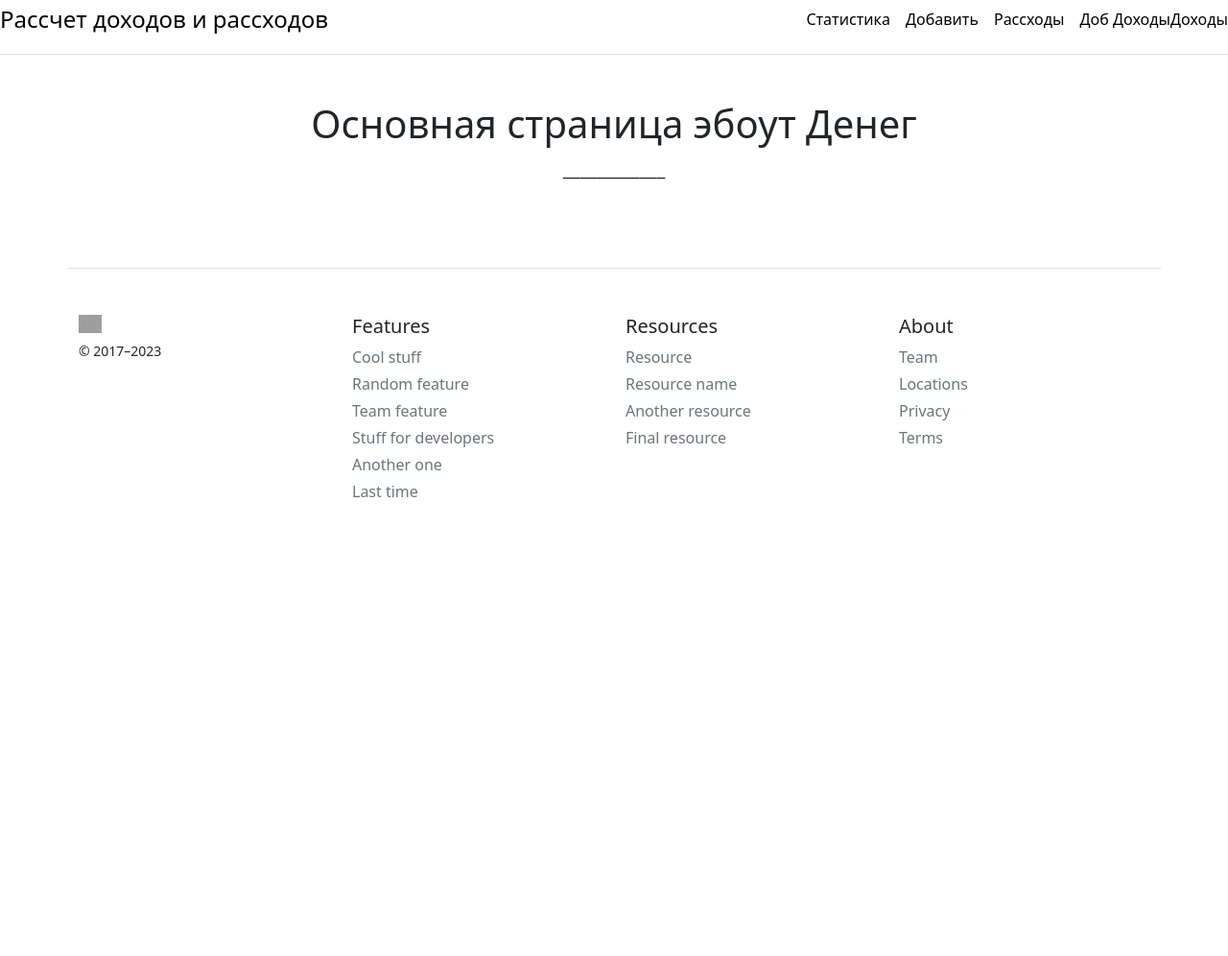
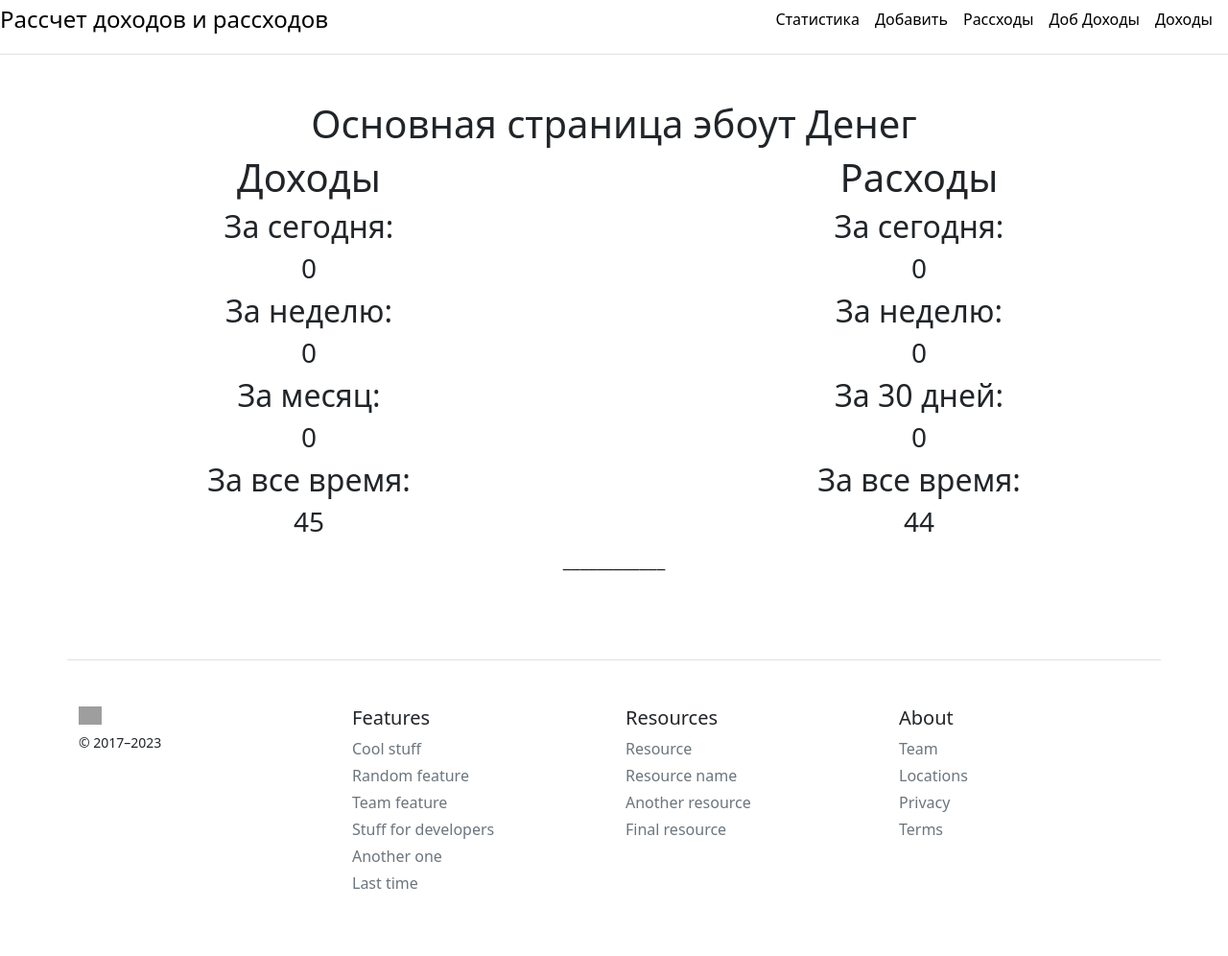
Before and after one commit to Artembase/Python_Flask, a Flask app: page /about in a window 1280 px wide. Shown: the whole page at 96% size. Before the commit the page ends 518 px from the top, so only its background shows below. Run offline with Flask 3, Linux system fonts and the light colour scheme; grey boxes are pictures that could not be loaded.

Commit message:
refactor: about page for output data

```diff
--- a/app.py
+++ b/app.py
@@ -19,7 +19,7 @@ class Article(db.Model):
     index = db.Column(db.String(100), primary_key=False, default='')
     quantity = db.Column(db.Integer)
     cost = db.Column(db.Integer, nullable=False)
-    date = db.Column(db.DateTime, default=datetime.utcnow)
+    date = db.Column(db.DateTime, default=datetime.now)
 
     def __repr__(self):
         return '<Article %r>' % self.id
@@ -43,8 +43,62 @@ def index():
 
 
 @app.route('/about')
-def about():
-    return render_template("about.html")
+def about_posts():
+    sum_articles = 0
+    sum_articles_for_today = 0
+    sum_articles_for_week = 0
+    sum_articles_for_month = 0
+    sum_income = 0
+    sum_incomes_for_today = 0
+    sum_incomes_for_week = 0
+    sum_incomes_for_month = 0
+    for_date = ''
+
+    to_day = datetime.today().date()
+    a = ''
+    articles = Article.query.order_by(Article.date.desc()).all()
+
+    for e in articles:
+        sum_articles += e.cost
+        for_date = e.date.date()
+        # разница в днях между сегодня и дой из бд
+        a = to_day - for_date
+        a = a.days
+        if a < 1:
+            sum_articles_for_today += e.cost
+        elif a < 7:
+            sum_articles_for_week += e.cost
+
+        elif a < 30:
+            sum_articles_for_month += e.cost
+
+    sum_articles_for_week += sum_articles_for_today
+    sum_articles_for_month += sum_articles_for_week
+
+
+    income = Income.query.order_by(Income.date.desc()).all()
+    for e in income:
+        sum_income += e.sum_sal
+        for_date = e.date.date()
+        # разница в днях между сегодня и датой из бд
+        a = to_day - for_date
+        a = a.days
+        if a < 1:
+            sum_incomes_for_today += e.sum_sal
+        elif a < 7:
+            sum_incomes_for_week += e.sum_sal
+        elif a < 30:
+            sum_incomes_for_month += e.sum_sal
+
+    sum_incomes_for_week += sum_incomes_for_today
+    sum_incomes_for_month += sum_incomes_for_week
+
+    return render_template("about.html", sum_articles=sum_articles,
+                           sum_income=sum_income, for_date=for_date, to_day=to_day
+                           , a=a, sum_articles_for_week=sum_articles_for_week,
+                           sum_articles_for_month=sum_articles_for_month, sum_articles_for_today=sum_articles_for_today
+                           , sum_incomes_for_today=sum_incomes_for_today, sum_incomes_for_week=sum_incomes_for_week
+                           , sum_incomes_for_month=sum_incomes_for_month)
 
 
 @app.route('/posts')
--- a/templates/about.html
+++ b/templates/about.html
@@ -6,4 +6,28 @@
 
 {% block body%}
 <h1> Основная страница эбоут Денег</h1>
+<div class="row">
+    <div class="col-6">
+        <h1>Доходы</h1>
+        <h2>За сегодня:</h2>
+        <h3>{{sum_incomes_for_today}}</h3>
+        <h2>За неделю:</h2>
+        <h3>{{sum_incomes_for_week}}</h3>
+        <h2>За месяц:</h2>
+        <h3>{{sum_incomes_for_month}}</h3>
+        <h2>За все время:</h2>
+        <h3>{{sum_income}}</h3>
+    </div>
+    <div class="col-6">
+        <h1>Расходы</h1>
+        <h2>За сегодня:</h2>
+        <h3>{{sum_articles_for_today}}</h3>
+        <h2>За неделю:</h2>
+        <h3>{{sum_articles_for_week}}</h3>
+        <h2>За 30 дней:</h2>
+        <h3>{{sum_articles_for_month}}</h3>
+        <h2>За все время:</h2>
+        <h3>{{sum_articles}}</h3>
+    </div>
+</div>
 {% endblock %}
--- a/templates/base.html
+++ b/templates/base.html
@@ -13,20 +13,22 @@
     <header>
     <div class=" d-flex flex-column flex-md-row align-items-center pb-3 mb-4 border-bottom">
       <a href="/" class="d-flex align-items-center link-body-emphasis text-decoration-none">
-         <span class="fs-4 text-body-emphasis">Рассчет доходов и рассходов</span>
+         <span class="fs-4 align-center text-body-emphasis">Рассчет доходов и рассходов</span>
       </a>
       <nav class="d-inline-flex mt
 -2 mt-md-0 ms-md-auto">
         <a class="me-3 py-2 link-body-emphasis text-decoration-none" href="/about">Статистика</a>
         <a class="me-3 py-2 link-body-emphasis text-decoration-none" href="/create-article">Добавить</a>
         <a class="me-3 py-2 link-body-emphasis text-decoration-none" href="/posts">Рассходы</a>
-        <a class="py-2 link-body-emphasis text-decoration-none" href="/income">Доб Доходы</a>
-          <a class="py-2 link-body-emphasis text-decoration-none" href="/incomes">Доходы</a>
+        <a class="me-3 py-2 link-body-emphasis text-decoration-none" href="/income">Доб Доходы</a>
+        <a class="me-3 py-2 link-body-emphasis text-decoration-none" href="/incomes">Доходы</a>
       </nav>
     </div>
 
     <div class="pricing-header p-3 pb-md-4 mx-auto text-center">
-      <h1 class="display-4 fw-normal text-body-emphasis">{% block body %}{% endblock %}</h1>
+      <h1 class="display-4 fw-normal text-body-emphasis">{% block body %}
+
+          {% endblock %}</h1>
       <p class="fs-5 text-body-secondary">____________</p>
     </div>
   </header>
--- a/templates/create-article.html
+++ b/templates/create-article.html
@@ -11,9 +11,9 @@
     <h1>Добавление расходов</h1>
     <form method="post">
         <input type="text" name="name" id="name" class="form-control"  placeholder="Название"><br>
-        <input type="text" name="index" id="index" class="form-control"  placeholder="Индекс"><br>
-        <input type="text" name="quantity" id="quantity" class="form-control"  placeholder="Кол-во"><br>
-        <input type="text" name="cost" id="cost" class="form-control"  placeholder="Цена"><br>
+        <input type="number" name="index" id="index" class="form-control"  placeholder="Индекс"><br>
+        <input type="number" name="quantity" id="quantity" class="form-control"  placeholder="Кол-во"><br>
+        <input type="number" name="cost" id="cost" class="form-control"  placeholder="Цена"><br>
 
         <input type="submit"  class="btn btn-success" value="Отправить"><br>
 
--- a/templates/income.html
+++ b/templates/income.html
@@ -10,8 +10,8 @@
 <div class="container mt-5">
     <h1></h1>
     <form method="post">
-        <input type="text" name="index_sal" id="index_sal" class="form-control"  placeholder="Индекс заработка"><br>
-        <input type="text" name="sum_sal" id="sum_sal" class="form-control"  placeholder="Сумма заработка"><br>
+        <input type="number" name="index_sal" id="index_sal" class="form-control"  placeholder="Индекс заработка"><br>
+        <input type="number" name="sum_sal" id="sum_sal" class="form-control"  placeholder="Сумма заработка"><br>
         <input type="text" name="name_sal" id="name_sal" class="form-control"  placeholder="Название заработка"><br>
 
         <input type="submit"  class="btn btn-success" value="Отправить"><br>
```
Also changed, not shown: instance/expenses.db.
